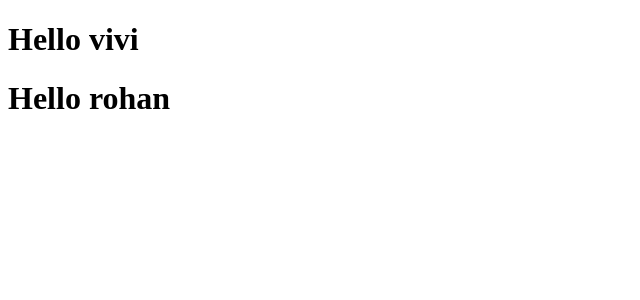
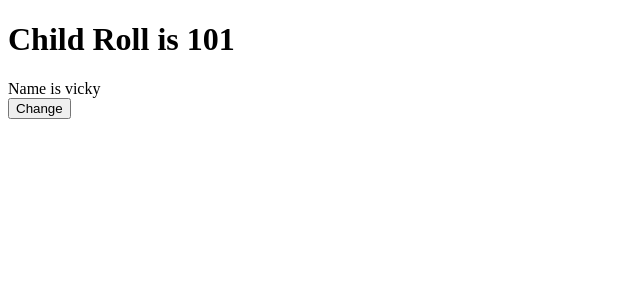
Before and after one commit to Vickyvanshaj/REACT, a React (Create React App) app: page / in a window 1280 px wide. Shown: the top 300 px of the page, without its empty margins (0-640 px from the left). Built offline with nearby package versions, Linux system fonts and the light colour scheme.

Commit message:
Updating methods

```diff
--- a/src/App.js
+++ /dev/null
@@ -1,31 +0,0 @@
-import React, { Component } from 'react'
-import Student from "./Student";
-export default class App extends Component {
-  constructor(props){
-    super(props);
-    console.log('App inside constructor');
-    console.log(props);
-    this.state={
-      roll:"101",
-    };
-  }
-  static getDerivedStateFromProps(props,state)
-  {
-    console.log('getdeived');
-    console.log(props,state);
-    return null;
-  }
-  componentDidMount(){
-    //get data from server and set the states
-    console.log('component did mount');
-  }
-  render() {
-    console.log('render')
-    return (
-      <div>
-       <Student name="vivi"/>
-       <Student name="rohan"/>
-      </div>
-    )
-  }
-}
--- a/src/Student.js
+++ /dev/null
@@ -1,12 +0,0 @@
-import React, { Component } from 'react'
-
-export default class Student extends Component {
-    render() {
-        console.log('student rendered');
-        return (
-            <div>
-                <h1>Hello {this.props.name}</h1>
-            </div>
-        )
-    }
-}
--- /dev/null
+++ b/src/Update.js
@@ -0,0 +1,24 @@
+import React, { Component } from 'react'
+import UpdateChild from './UpdateChild';
+export default class Update extends Component {
+    constructor(props){
+        super(props);
+        this.state={
+            roll:101,
+        };
+        console.log('parent constructor called');
+    }
+    clickHandle =() =>{
+        console.log('button clicked');
+        this.setState({roll:this.state.roll+2});
+    }
+    render() {
+        console.log('parent rendered')
+        return (
+            <div>
+                <UpdateChild roll={this.state.roll}/>
+                <button onClick={this.clickHandle}>Change</button>
+            </div>
+        )
+    }
+}
--- /dev/null
+++ b/src/UpdateChild.js
@@ -0,0 +1,48 @@
+import React, { Component } from 'react'
+
+export default class UpdateChild extends Component {
+    constructor(props){
+        super(props);
+        this.state={
+            mroll:this.props.roll,
+            name:'vicky',
+        }
+        console.log('child constructor called')
+    }
+    static getDerivedStateFromProps(props,state){
+        console.log('Inside getDerivedFromProps')
+        if(props.roll===state.mroll)
+        {
+            return null;
+        }
+        else{
+              return {mroll:props.roll,name:"rohan"};
+        }
+    }
+     shouldComponentUpdate(nextProps,nextState){
+        console.log('should component update');
+        console.log(nextProps,nextState);
+        if(this.state.mroll<110)
+        {
+            return true;
+        }
+        else{
+            return false;
+        }
+    }
+    componentDidUpdate(prevProps,nextProps,snapshot){
+        console.log('console did Update')
+    }
+    render() {
+        //so when you click the button,the props is changed and the changed props is passed into the UpdatedChild class.
+        //THe updated child class now has the new value of props but the state was already defined from the earlier value of props
+        //as we know state can't be changed directly, so we use getDerivedStateFromProps() method to set the new value of state which is called before component is mounted or new update is mounted
+        console.log('Child rendered');
+        return (
+            <div>
+                <h1>Child Roll is {this.state.mroll}</h1>
+                Name is {this.state.name}
+            </div>
+        )
+    }
+}
```
Also changed, not shown: src/index.js (+3 -5 lines).
